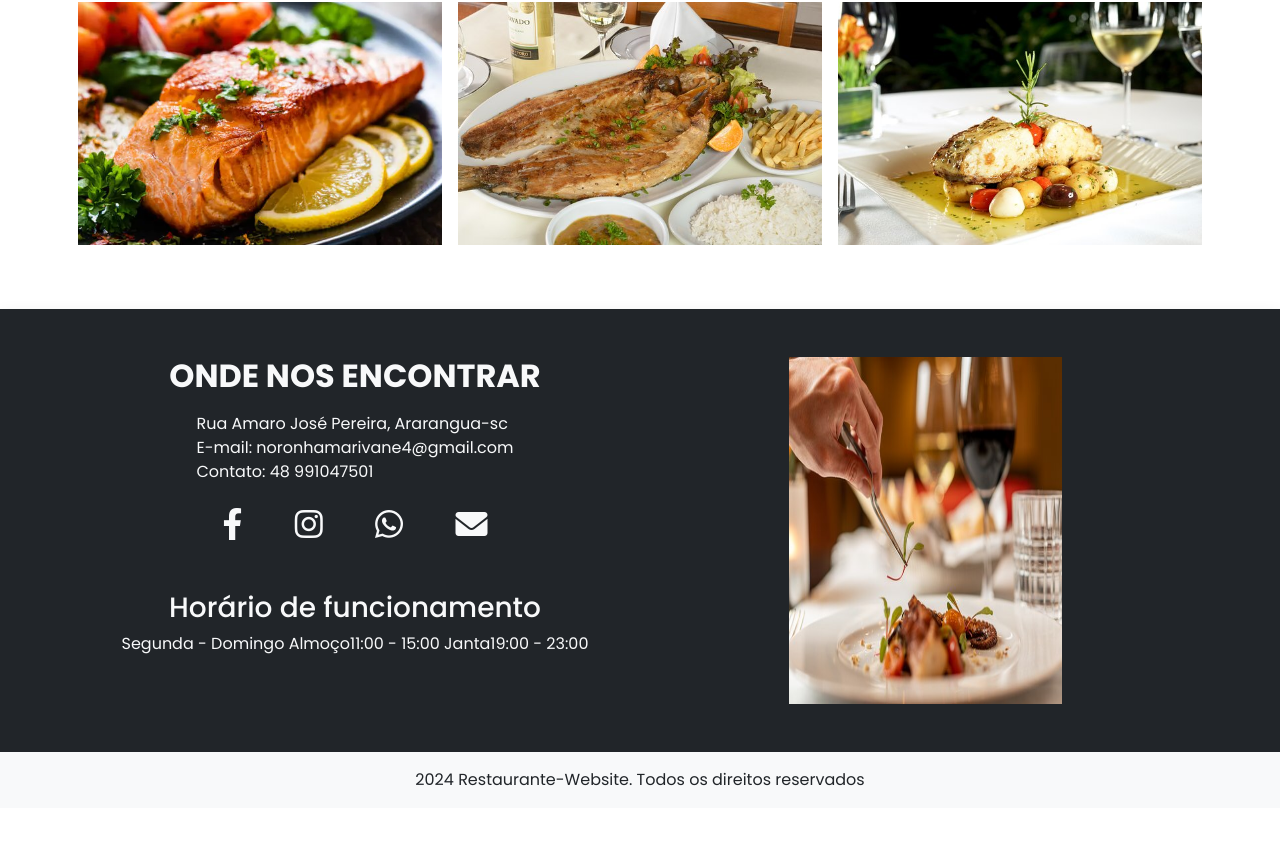
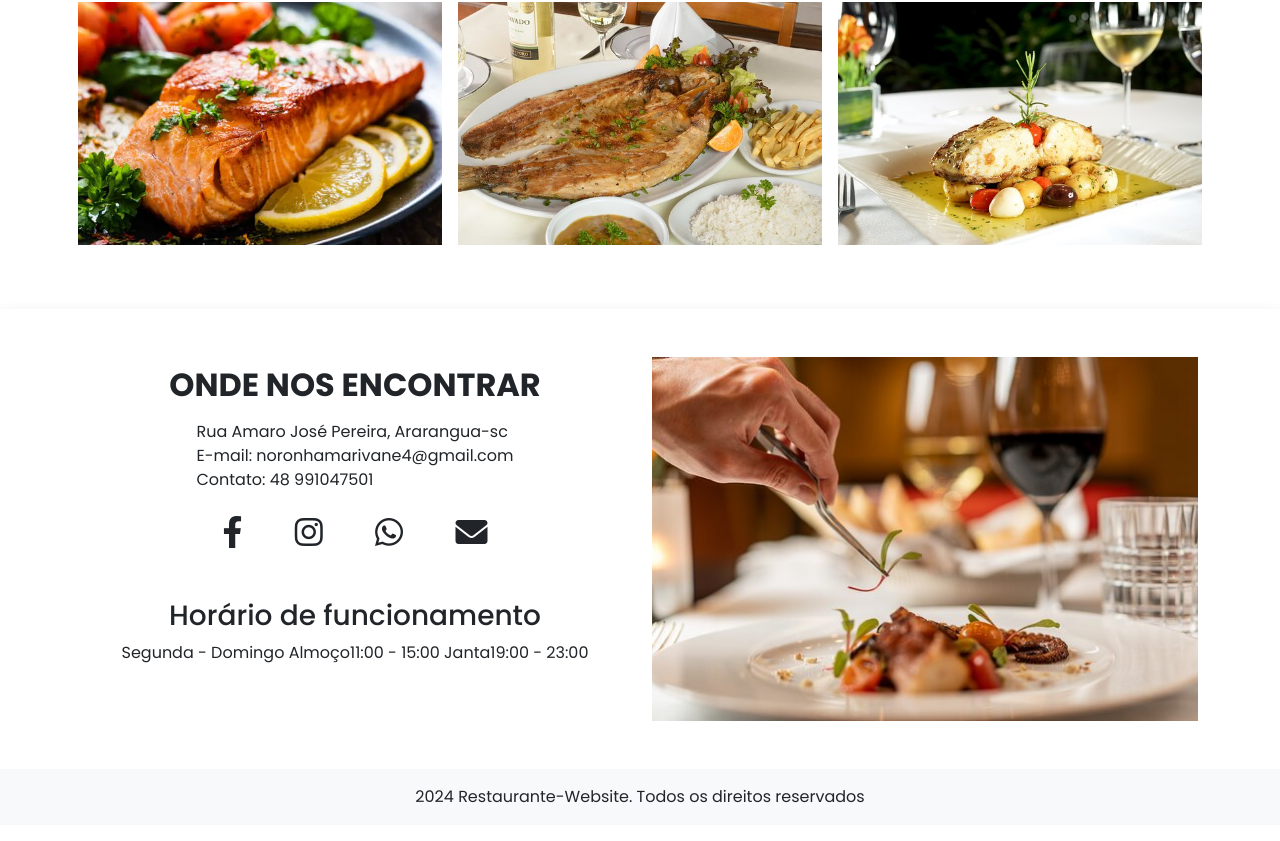
Before and after one commit to marivanenoronha/Restaurante-Website, a React (Create React App) app: page / in a window 1280 px wide. Shown: the part 2247-3088 px from the top of the page. Built offline with nearby package versions, Linux system fonts and the light colour scheme; the HTML template or start-up script is replaced by a standard one.

Commit message:
feat: change files

```diff
--- a/src/components/ContactInfo.jsx
+++ b/src/components/ContactInfo.jsx
@@ -3,25 +3,25 @@ import React from "react";
 export function ContactInfo() {
     return (
         <div className="d-flex flex-column align-items-center">
-            <h2 className=" mb-3 text-uppercase fw-bold">Onde nos encontrar</h2>
-            <p className="mb-5">Rua Amaro José Pereira, Ararangua-sc<br></br> E-mail: noronhamarivane4@gmail.com<br></br> Contato: 48 991047501
+            <h2 className=" mb-3 text-uppercase fw-bold text-dark">Onde nos encontrar</h2>
+            <p className="mb-5 text-dark">Rua Amaro José Pereira, Ararangua-sc<br></br> E-mail: noronhamarivane4@gmail.com<br></br> Contato: 48 991047501
                 <div className="contact-icons mt-4 d-flex justify-content-around w-70">
                     <a href="https://www.facebook.com" target="_blank" rel="noreferrer">
-                        <i className="fab fa-facebook-f text-light fa-2x"></i>
+                        <i className="fab fa-facebook-f text-dark fa-2x"></i>
                     </a>
                     <a href="https://www.instagram.com" target="_blank" rel="noreferrer">
-                        <i className="fab fa-instagram text-light fa-2x"></i>
+                        <i className="fab fa-instagram text-dark fa-2x"></i>
                     </a>
                     <a href="https://wa.me/5548991740401" target="_blank" rel="noreferrer">
-                        <i className="fab fa-whatsapp text-light fa-2x"></i>
+                        <i className="fab fa-whatsapp text-dark fa-2x"></i>
                     </a>
                     <a href="mailto:notonhamarivane4@gmail.com">
-                        <i className="fas fa-envelope text-light fa-2x"></i>
+                        <i className="fas fa-envelope text-dark fa-2x"></i>
                     </a>
                 </div>
             </p>
-            <h3 className="mb-2">Horário de funcionamento</h3>
-            <p className="m-0">Segunda - Domingo  Almoço11:00 - 15:00
+            <h3 className="mb-2 text-dark">Horário de funcionamento</h3>
+            <p className="m-0 text-dark">Segunda - Domingo  Almoço11:00 - 15:00
                 Janta19:00 - 23:00 </p>
         </div >
     )
--- a/src/pages/About.css
+++ b/src/pages/About.css
@@ -36,15 +36,9 @@
         height: auto;
     }
 
-    .about-page .bg-dark {
-        padding: 20px;
-    }
-
-    .about-page .my-5 {
-        padding: 0 15px;
-    }
-
     .about-page h1 {
         font-size: 1.8rem;
     }
+
+
 }
--- a/src/pages/Contact.css
+++ b/src/pages/Contact.css
@@ -2,6 +2,10 @@
     background-image: linear-gradient(rgba(0, 0, 0, 0.5), rgba(0, 0, 0, 0.5)),
         url(../fotos/img/contact-menu.jpg);
     height: 50vh;
+}
+
+.contact-page .btn {
+    margin-bottom: 20px;
 }
 
 @media(max-width: 375px) {
@@ -38,9 +42,12 @@
         font-size: 0.9rem;
     }
 
+
+
     .contact-page .btn {
         width: 100%;
+        margin-bottom: 20px;
         padding: 10px;
-        font-size: 1rem;
+       font-size: 1rem;
     }
 }
--- a/src/pages/Home.css
+++ b/src/pages/Home.css
@@ -116,6 +116,7 @@ header h1 {
 
     .home-page .btn {
         width: 100%;
+
     }
 
 
--- a/src/pages/contact.jsx
+++ b/src/pages/contact.jsx
@@ -13,9 +13,9 @@ function Contact() {
                 </div>
             </header>
 
-            <div className="container my-5">
+            <div className="  container my-5">
                 <div className="row">
-                <div className="col-lg-6 d-flex flex-column align-items-center justify-content-center mb-5 mb-lg-o">
+                <div className=" col-lg-6 d-flex flex-column align-items-center justify-content-center mb-5 mb-lg-o">
                             <ContactInfo />
                         </div>
 
@@ -23,44 +23,44 @@ function Contact() {
                         <Form>
                             <Form.Group className="row mb-6">
                                 <div className="col-md-6">
-                                    <Form.Label htmlFor="Primeiro-nome" >Primeiro nome</Form.Label>
+                                    <Form.Label htmlFor="Primeiro-nome" className="text-dark" >Primeiro nome</Form.Label>
                                     <Form.Control type="text" id="primeiro-nome" />
                                 </div>
                                 <div className="col-md-6">
-                                    <Form.Label htmlFor="segundo-nome" >Segundo nome</Form.Label>
+                                    <Form.Label htmlFor="segundo-nome" className="text-dark">Segundo nome</Form.Label>
                                     <Form.Control type="text" id="segundo-nome" />
                                 </div>
                             </Form.Group>
                             <Form.Group className="row mb-6">
                                 <div className="col-md-6">
-                                    <Form.Label htmlFor="email" >E-mail</Form.Label>
+                                    <Form.Label htmlFor="email" className="text-dark" >E-mail</Form.Label>
                                     <Form.Control type="text" id="email" />
                                 </div>
                                 <div className="col-md-6">
-                                    <Form.Label htmlFor="numero-telefone" >Número telefone</Form.Label>
+                                    <Form.Label htmlFor="numero-telefone" className="text-dark" >Número telefone</Form.Label>
                                     <Form.Control type="text" id="numero-telefone" />
                                 </div>
                             </Form.Group>
                             <Form.Group className="row mb-6">
                                 <div className="col-md-6">
-                                    <Form.Label htmlFor="date" >Data</Form.Label>
+                                    <Form.Label htmlFor="date" className="text-dark">Data</Form.Label>
                                     <Form.Control type="date" id="date" />
                                 </div>
                                 <div className="col-md-6">
-                                    <Form.Label htmlFor="guests-number" >Número de convidados</Form.Label>
+                                    <Form.Label htmlFor="guests-number" className="text-dark" >Número de convidados</Form.Label>
                                     <Form.Control type="number" id="guests-number" />
                                 </div>
                             </Form.Group>
                             <Form.Group className="mb-4">
-                                <Form.Label htmlFor="comments" >Comentarios</Form.Label>
+                                <Form.Label htmlFor="comments"  className="text-dark">Comentarios</Form.Label>
                                 <Form.Control type="textarea" id="comments" />
                             </Form.Group>
-                            <button type="submit" className="btn  bg-dark text-white btn-lg">Enviar</button>
+                            <button type="submit" className="btn   bg-dark text-white btn-lg">Enviar</button>
                         </Form>
                     </div>
                 </div>
             </div>
-            <div className="bg-dark text-light py-5">
+            <div className=" text-light bg-dark py-5">
                 <Reviews />
             </div>
         </div>
--- a/src/pages/home.jsx
+++ b/src/pages/home.jsx
@@ -101,7 +101,7 @@ function Home() {
             </div>
             <ImageGallery />
 
-            <div className="bg-dark text-light py-5 shadow">
+            <div className="text-light py-5 shadow">
                 <div className="container">
                     <div className="row">
                         <div className="col-lg-6 d-flex flex-column align-items-center justify-content-center mb-5 mb-lg-o">
@@ -109,7 +109,7 @@ function Home() {
                         </div>
 
                         <div className="col-lg-6 d-flex justify-content-center">
-                            <img src={contactImage} className="img-fluid w-50" alt="" />
+                            <img src={contactImage} className="img-fluid w-52" alt="" />
                         </div>
 
                     </div>
```
